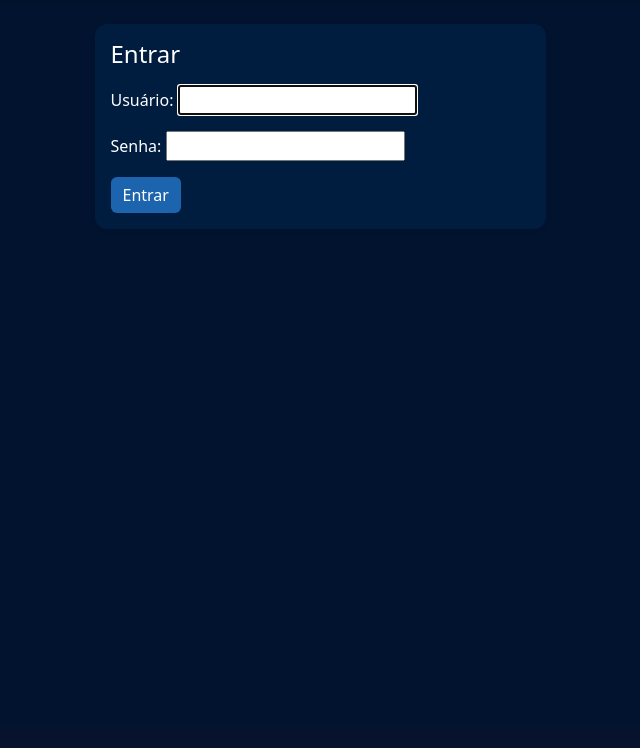
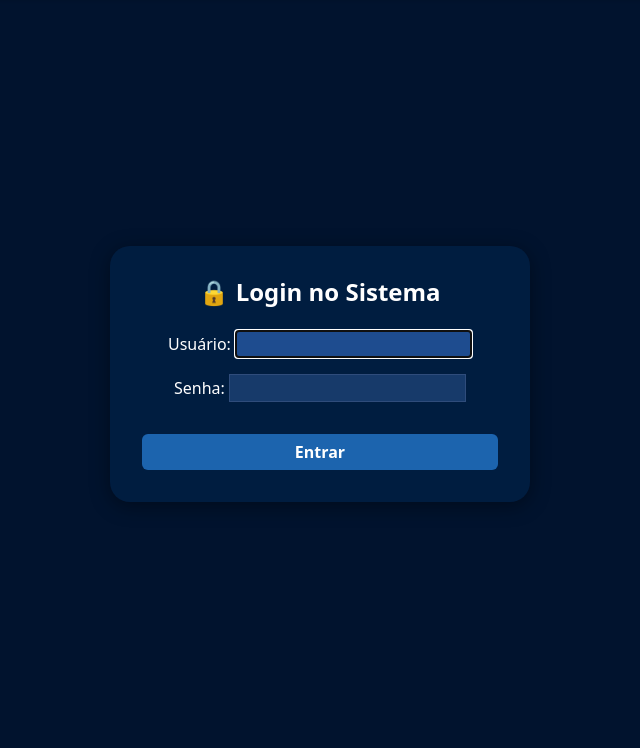
Before and after one commit to jeanviniciusdev/estoque-materias-inss, a Django app: page /login/ in a window 1280 px wide. Shown: the part 74-822 px from the top of the page, without its empty margins (320-960 px from the left). Before the commit the page ends 303 px from the top, so only its background shows below. Run offline with Django 4.2, Linux system fonts and the light colour scheme.

Commit message:
Novo visual tela de login

```diff
--- a/templates/registration/login.html
+++ b/templates/registration/login.html
@@ -1,17 +1,68 @@
-
 {% extends 'stock/base.html' %}
 {% block content %}
-<div class="row justify-content-center">
-  <div class="col-md-5">
-    <div class="card shadow-sm">
-      <div class="card-body">
-        <h4 class="card-title mb-3">Entrar</h4>
-        <form method="post">{% csrf_token %}
-          {{ form.as_p }}
-          <button class="btn btn-primary" type="submit">Entrar</button>
-        </form>
-      </div>
-    </div>
+<style>
+  /* Centraliza o card de login dentro da área principal, respeitando o menu */
+  .login-container {
+    min-height: calc(100vh - 100px); /* ajusta para ocupar a tela toda */
+    display: flex;
+    justify-content: center;
+    align-items: center;
+  }
+
+  .login-card {
+    background-color: #001D40;
+    color: #fff;
+    border-radius: 20px;
+    box-shadow: 0 4px 20px rgba(0, 0, 0, 0.4);
+    padding: 2rem;
+    width: 100%;
+    max-width: 420px;
+    text-align: center;
+    animation: fadeIn 0.8s ease-in-out;
+  }
+
+  .login-card h4 {
+    font-weight: 700;
+    margin-bottom: 1.5rem;
+  }
+
+  .login-card input {
+    background-color: #173a6a;
+    border: 1px solid #2f4c7b;
+    color: #fff;
+  }
+
+  .login-card input:focus {
+    background-color: #1e4c8f;
+    border-color: #4e8ef7;
+  }
+
+  .login-card button {
+    width: 100%;
+    background-color: #1C64AE;
+    border: none;
+    font-weight: 600;
+    transition: background-color 0.3s ease;
+  }
+
+  .login-card button:hover {
+    background-color: #154f8a;
+  }
+
+  @keyframes fadeIn {
+    from { opacity: 0; transform: translateY(-15px); }
+    to { opacity: 1; transform: translateY(0); }
+  }
+</style>
+
+<div class="login-container">
+  <div class="login-card">
+    <h4>🔒 Login no Sistema</h4>
+    <form method="post">
+      {% csrf_token %}
+      {{ form.as_p }}
+      <button class="btn btn-primary mt-3" type="submit">Entrar</button>
+    </form>
   </div>
 </div>
 {% endblock %}
```
